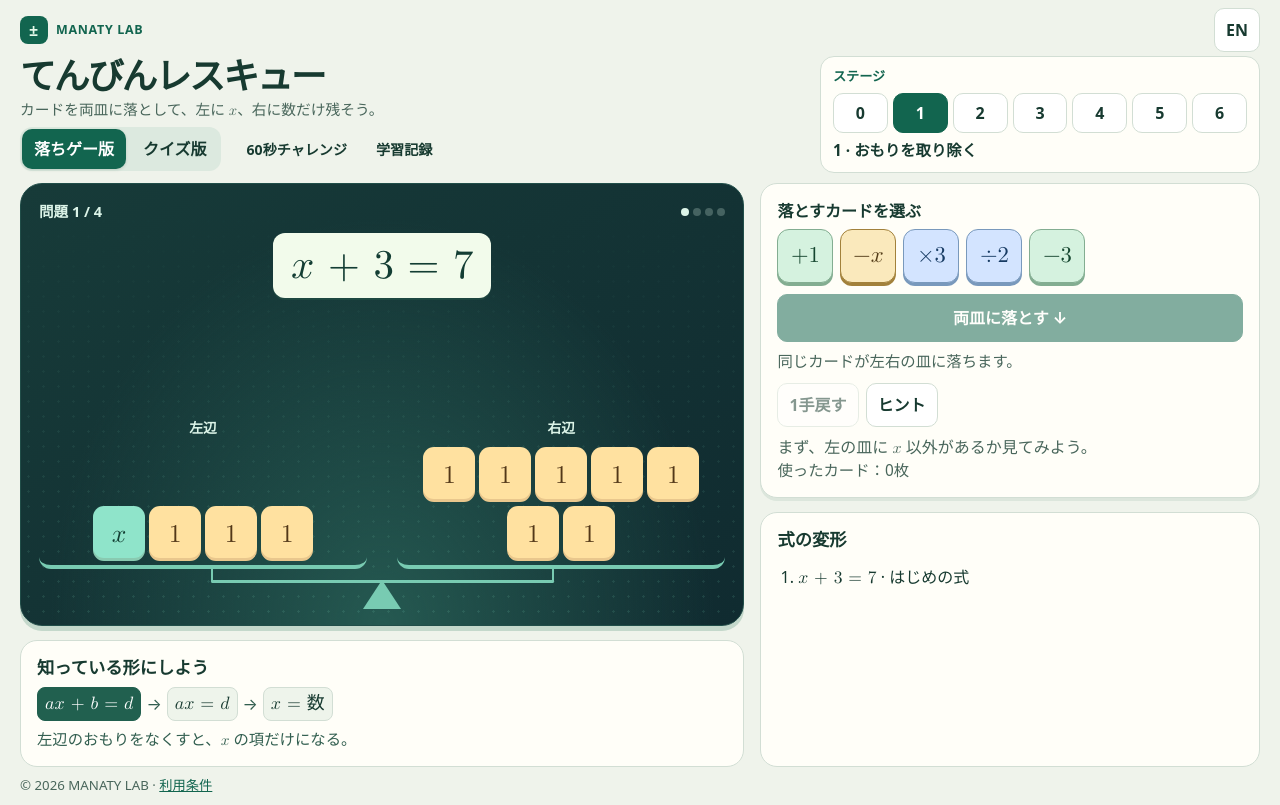
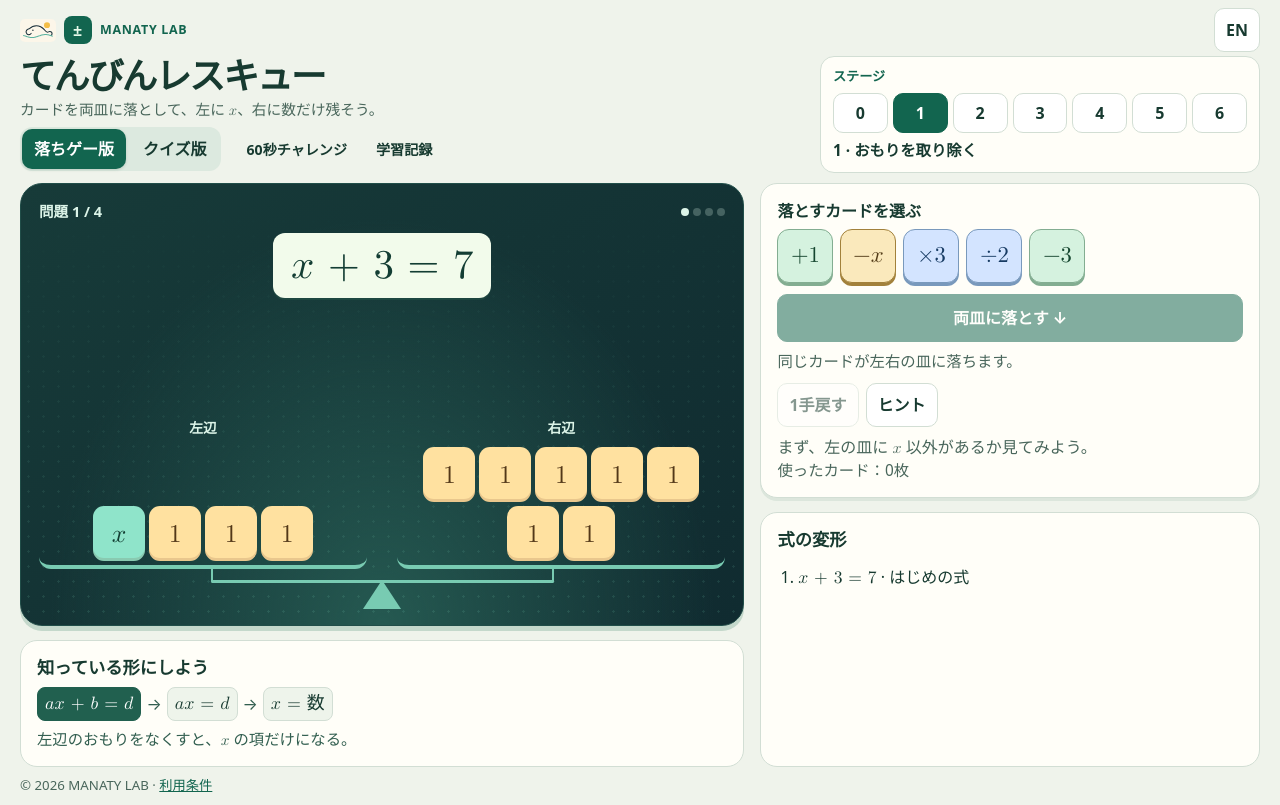
Before and after one commit to manaty-bit/balance-rescue, a plain HTML site: page index.html in a window 1280 px wide. Drawn offline with Linux system fonts and the light colour scheme.

Commit message:
MANATY LAB v0.9: shared symbol and favicon (#8)
* Add approved MANATY LAB v0.9 vector asset

* Add approved MANATY LAB v0.9 vector asset

* Add shared MANATY LAB favicon

* Integrate MANATY LAB v0.9 logo and favicon

```diff
--- a/index.html
+++ b/index.html
@@ -415,9 +415,12 @@ body > footer a { color: var(--green); }
 }
 
 </style>
+<!-- MANATY LAB brand v0.9 -->
+<link rel="icon" type="image/svg+xml" href="./assets/brand/v0.9/manaty-icon-micro.svg">
+<style>.ml-brand-symbol{display:inline-block;box-sizing:border-box;flex:0 0 auto;width:36px;height:23px;object-fit:contain;vertical-align:middle;padding:2px;background:#FCF6E9;border-radius:5px}.ml-brand-inline{width:29px;height:17px;margin-right:5px}@media(max-width:480px){.ml-brand-symbol{width:26px;height:18px;padding:1px}.ml-brand-inline{width:25px;height:16px}}</style>
 </head>
 <body data-mode="drop">
-<header><span class="brand"><span class="brand-mark" aria-hidden="true">±</span>MANATY LAB</span><button id="language" type="button" lang="en">EN</button></header>
+<header><span class="brand"><img class="ml-brand-symbol" src="./assets/brand/v0.9/manaty-symbol.svg" width="36" height="23" alt="MANATY LAB" title="MANATY LAB" decoding="async"><span class="brand-mark" aria-hidden="true">±</span>MANATY LAB</span><button id="language" type="button" lang="en">EN</button></header>
 <main>
 <div class="top-navigation">
 <div class="intro">
```
Also changed, not shown: assets/brand/v0.9/manaty-icon-micro.svg (added), assets/brand/v0.9/manaty-symbol-dark.svg (added), assets/brand/v0.9/manaty-symbol.svg (added).
